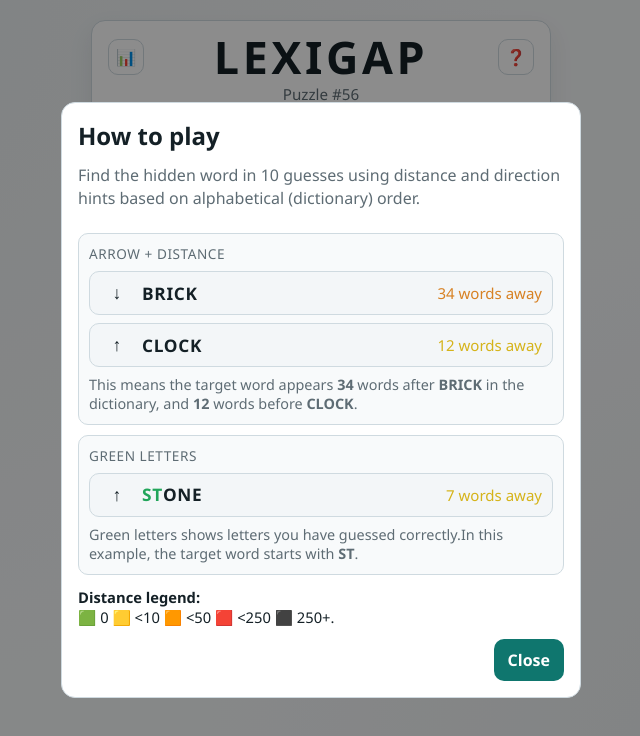
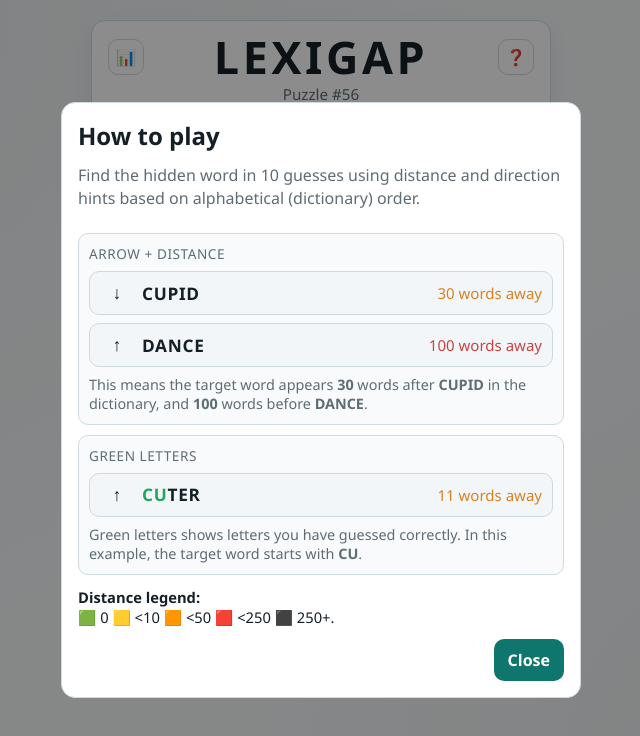
Before and after one commit to jtsorlinis/Lexigap, a React (Vite) app: page / in a window 1280 px wide. Shown: the top 736 px of the page, without its empty margins (319-959 px from the left). Built offline with nearby package versions, Linux system fonts and the light colour scheme.

Commit message:
fix example

```diff
--- a/src/components/HelpModal.tsx
+++ b/src/components/HelpModal.tsx
@@ -33,22 +33,20 @@
             <p className="help-example-title">Arrow + Distance</p>
             <div className="attempt-row hint-row help-example-row">
               <span className="attempt-direction hint-direction">↓</span>
-              <span className="attempt-word hint-word">BRICK</span>
-              <span className="hint-distance bucket-close">34 words away</span>
+              <span className="attempt-word hint-word">CUPID</span>
+              <span className="hint-distance bucket-close">30 words away</span>
             </div>
             <div className="attempt-row hint-row help-example-row">
               <span className="attempt-direction hint-direction">↑</span>
-              <span className="attempt-word hint-word">CLOCK</span>
-              <span className="hint-distance bucket-very-close">
-                12 words away
-              </span>
+              <span className="attempt-word hint-word">DANCE</span>
+              <span className="hint-distance bucket-far">100 words away</span>
             </div>
             <p className="help-example-note">
               This means the target word appears
-              <strong> 34</strong> words after
-              <strong> BRICK</strong> in the dictionary, and{" "}
-              <strong>12 </strong>
-              words before <strong>CLOCK</strong>.
+              <strong> 30</strong> words after
+              <strong> CUPID</strong> in the dictionary, and{" "}
+              <strong>100 </strong>
+              words before <strong>DANCE</strong>.
             </p>
           </div>
 
@@ -57,20 +55,18 @@
             <div className="attempt-row hint-row help-example-row">
               <span className="attempt-direction hint-direction">↑</span>
               <span className="attempt-word hint-word">
-                <span className="hint-letter-match">S</span>
-                <span className="hint-letter-match">T</span>
-                <span className="hint-letter">O</span>
-                <span className="hint-letter">N</span>
+                <span className="hint-letter-match">C</span>
+                <span className="hint-letter-match">U</span>
+                <span className="hint-letter">T</span>
                 <span className="hint-letter">E</span>
+                <span className="hint-letter">R</span>
               </span>
-              <span className="hint-distance bucket-very-close">
-                7 words away
-              </span>
+              <span className="hint-distance bucket-close">11 words away</span>
             </div>
             <p className="help-example-note">
-              Green letters shows letters you have guessed correctly.In this
+              Green letters shows letters you have guessed correctly. In this
               example, the target word starts with
-              <strong> ST</strong>.
+              <strong> CU</strong>.
             </p>
           </div>
         </div>
```
